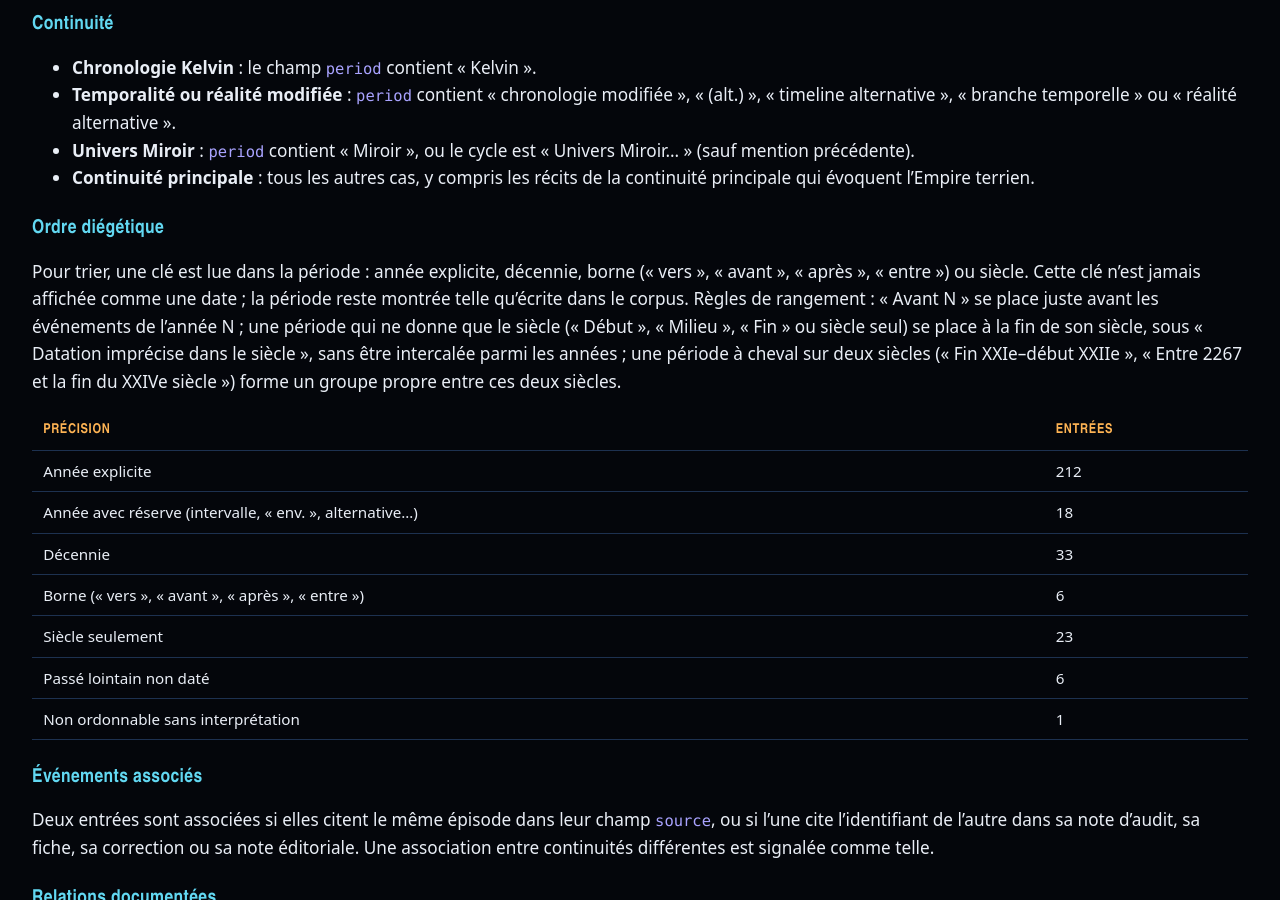
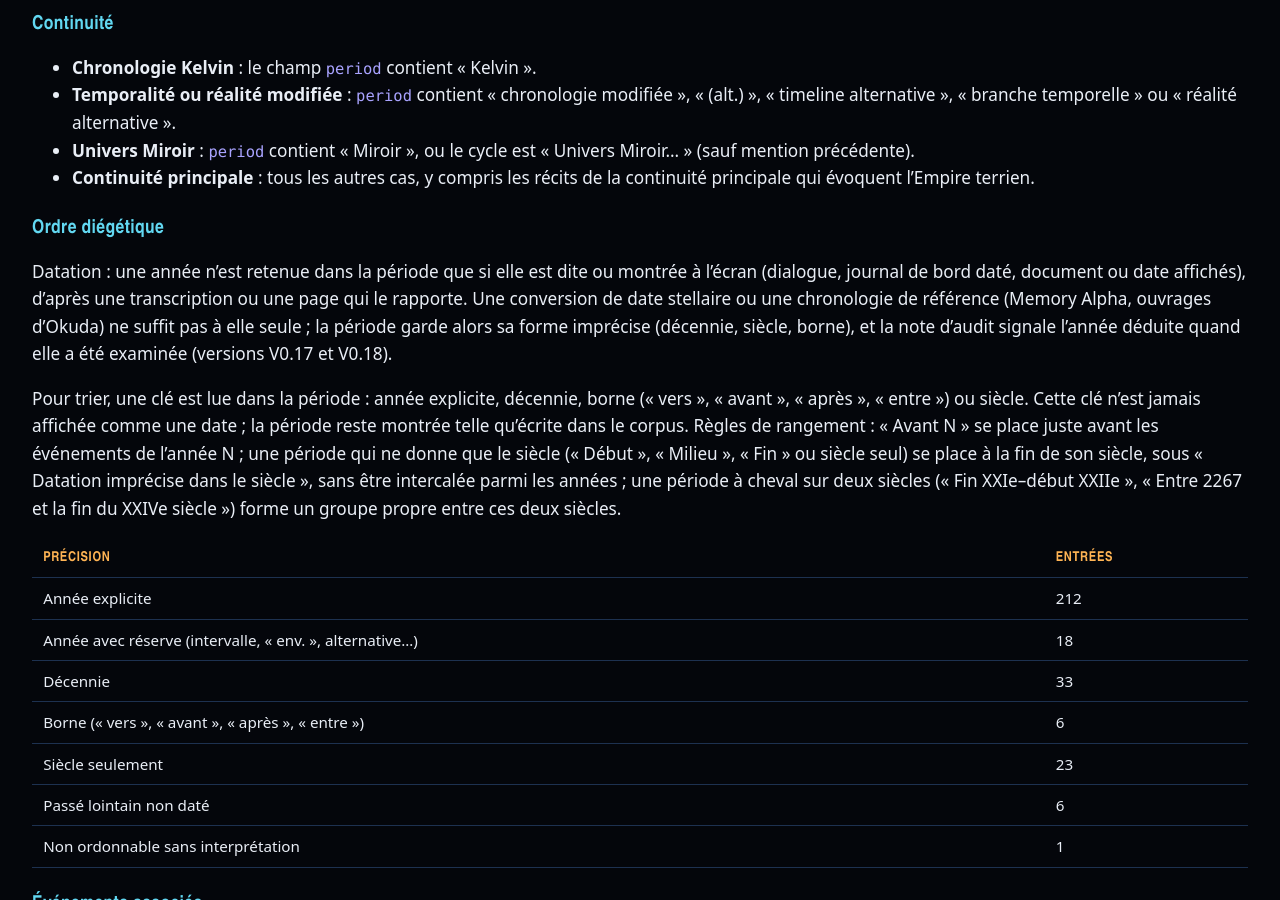
Before and after one commit to s-geffroy/political-atlas-star-trek, a Jekyll site: the page built from methodologie.html, in a window 1280 px wide and 900 px high, scrolled down 3693 px. Built offline with Jekyll 4.4.1, drawn with Linux system fonts in a browser that asks for light colours.

Commit message:
Methodologie : regle de datation (annee dite a l'ecran, conversion de date stellaire non suffisante)
Co-Authored-By: Claude Opus 5.5 <noreply@anthropic.com>

```diff
--- a/methodologie.html
+++ b/methodologie.html
@@ -71,6 +71,7 @@ description: Protocole de recherche, niveaux de vérification A/B/C, corrections
   <li><strong>{{ R.continuites.principale }}</strong> : tous les autres cas, y compris les récits de la continuité principale qui évoquent l’Empire terrien.</li>
 </ul>
 <h3>Ordre diégétique</h3>
+<p id="datation">Datation : une année n’est retenue dans la période que si elle est dite ou montrée à l’écran (dialogue, journal de bord daté, document ou date affichés), d’après une transcription ou une page qui le rapporte. Une conversion de date stellaire ou une chronologie de référence (Memory Alpha, ouvrages d’Okuda) ne suffit pas à elle seule ; la période garde alors sa forme imprécise (décennie, siècle, borne), et la note d’audit signale l’année déduite quand elle a été examinée (versions V0.17 et V0.18).</p>
 <p>Pour trier, une clé est lue dans la période : année explicite, décennie, borne (« vers », « avant », « après », « entre ») ou siècle. Cette clé n’est jamais affichée comme une date ; la période reste montrée telle qu’écrite dans le corpus. Règles de rangement : « Avant N » se place juste avant les événements de l’année N ; une période qui ne donne que le siècle (« Début », « Milieu », « Fin » ou siècle seul) se place à la fin de son siècle, sous « Datation imprécise dans le siècle », sans être intercalée parmi les années ; une période à cheval sur deux siècles (« Fin XXIe–début XXIIe », « Entre 2267 et la fin du XXIVe siècle ») forme un groupe propre entre ces deux siècles.</p>
 <div class="defile" tabindex="0" role="region" aria-label="Précision des périodes"><table><thead><tr><th scope="col">Précision</th><th scope="col">Entrées</th></tr></thead><tbody>
 {%- for p in site.data.stats.precisions %}<tr><td>{{ p.nom }}</td><td>{{ p.n }}</td></tr>{% endfor %}
```
